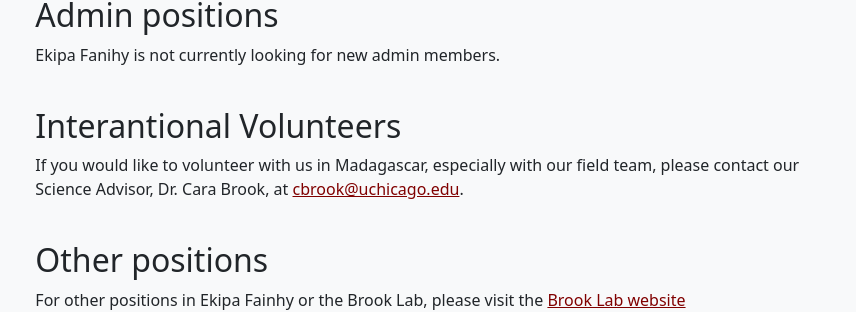
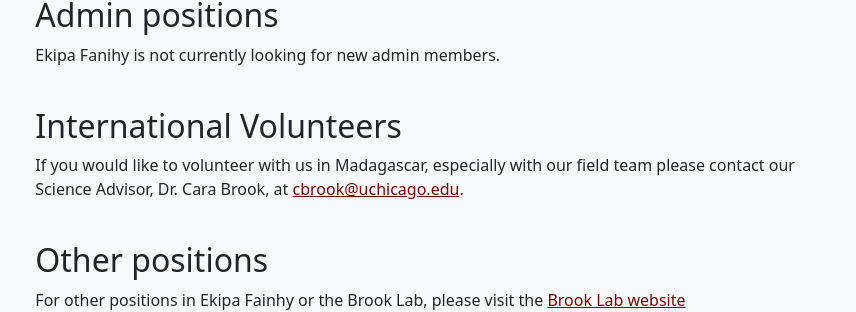
Before and after one commit to brooklabteam/www-ekipafanihy, a Jekyll site: the page built from join.md, in a window 1280 px wide. Shown: the part 490-802 px from the top of the page, without its empty margins (210-1066 px from the left). Built offline with Jekyll 4.4.1, drawn with Linux system fonts in a browser that asks for light colours.

Commit message:
text update

```diff
--- a/join.md
+++ b/join.md
@@ -18,9 +18,9 @@ Ekipa Fanihy is not currently looking for new admin members.
 
 <div style="clear:both;">&nbsp;</div>
 
-<h2>Interantional Volunteers</h2>
+<h2>International Volunteers</h2>
 
-If you would like to volunteer with us in Madagascar, especially with our field team, please contact our Science Advisor, Dr. Cara Brook, at <cbrook@uchicago.edu>.
+If you would like to volunteer with us in Madagascar, especially with our field team please contact our Science Advisor, Dr. Cara Brook, at <cbrook@uchicago.edu>.
 
 <div style="clear:both;">&nbsp;</div>
 
```
